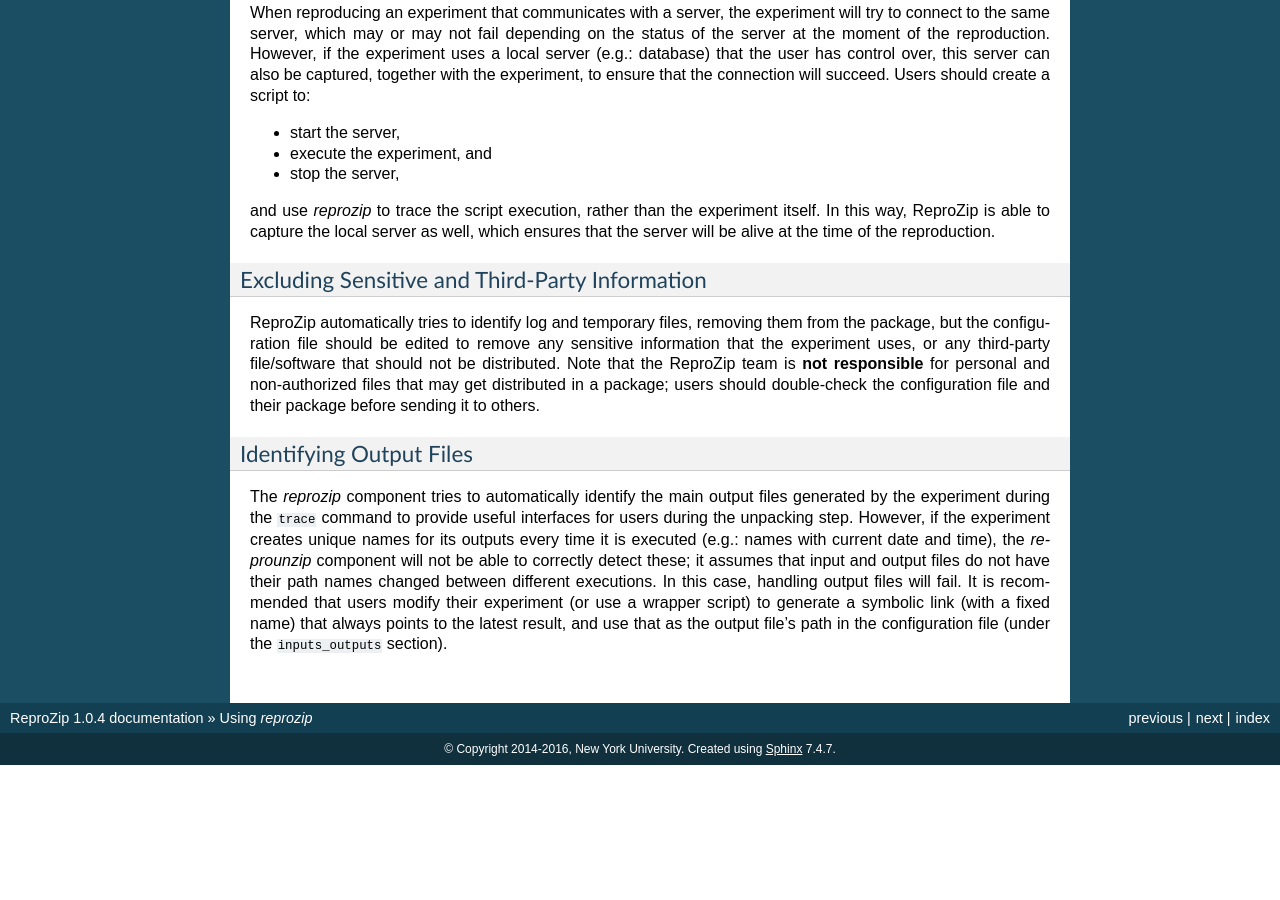
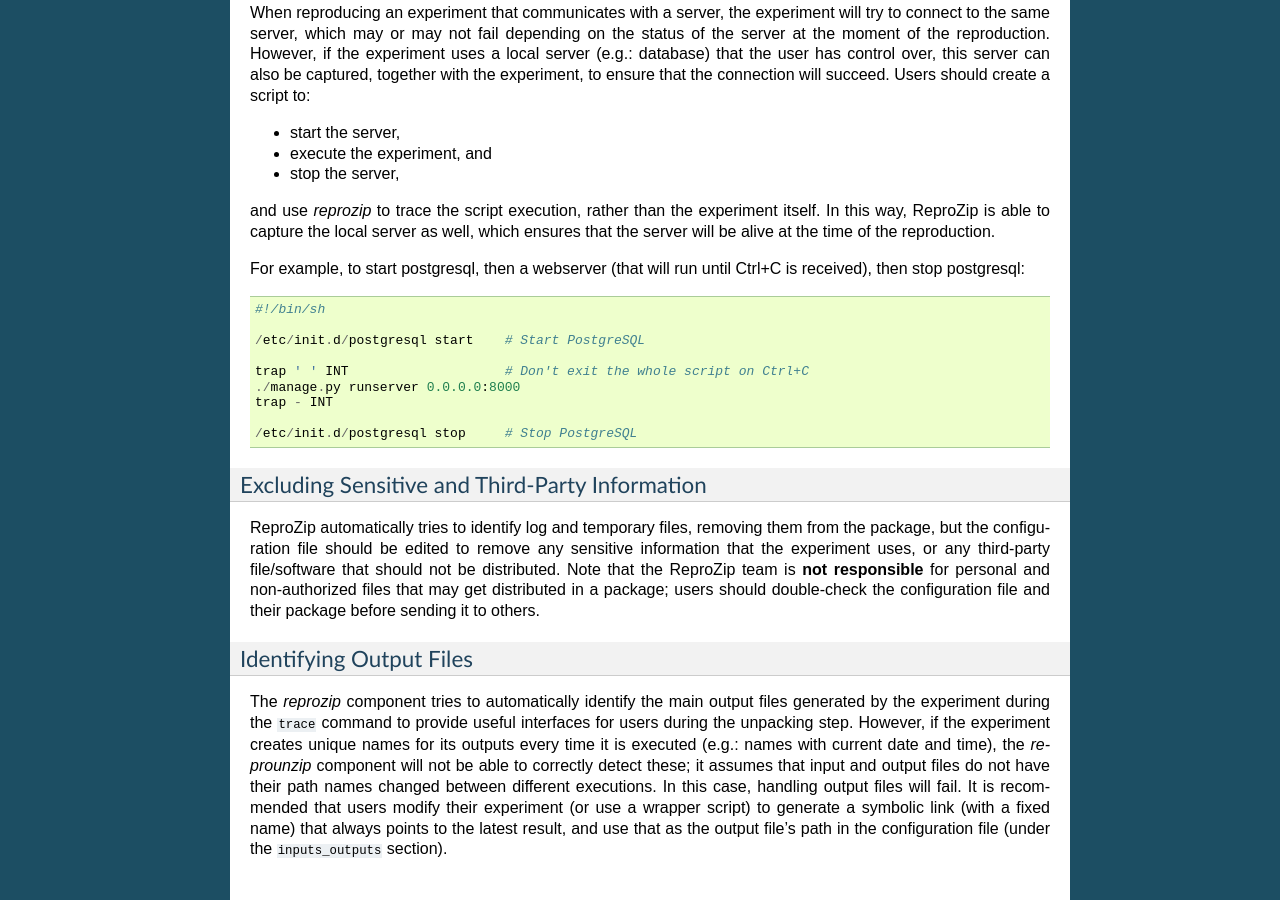
Before and after one commit to VIDA-NYU/reprozip, a Sphinx documentation site: the page built from docs/packing.rst, in a window 1280 px wide and 900 px high, scrolled down 3951 px. Built offline with Sphinx 7.4.7, drawn with Linux system fonts in a browser that asks for light colours; before the commit the page ends 4716 px from its top, so only the background shows below that.

Commit message:
DOC: Add example wrapper script

```diff
--- a/docs/faq.rst
+++ b/docs/faq.rst
@@ -9,7 +9,7 @@
 Yes! However, note that only tracing the client will not capture the full story: reproducibility is better achieved (and guaranteed) if the server is traced as well.
 Having said that, currently, ReproZip can only trace local servers: if the server is remote (i.e., running in another machine), ReproZip cannot capture it. In this case, you can trace the client, and the experiment can only be reproduced if the remote server is still running at the moment of the reproduction.
 
-The easiest way to pack a local client-server experiment is to write a script that starts the server, runs your client(s), and then shuts down the server; ReproZip can then trace this script. See :ref:`Further Considerations When Packing <packing-further>` for more information.
+The easiest way to pack a local client-server experiment is to write a script that starts the server, runs your client(s), and then shuts down the server; ReproZip can then trace this script. See :ref:`Capturing Connections to Servers <packing-clientserv>` for more information.
 
 Can ReproZip pack a database?
 =============================
--- a/docs/packing.rst
+++ b/docs/packing.rst
@@ -177,6 +179,18 @@
 
 and use *reprozip* to trace the script execution, rather than the experiment itself. In this way, ReproZip is able to capture the local server as well, which ensures that the server will be alive at the time of the reproduction.
 
+For example, to start postgresql, then a webserver (that will run until Ctrl+C is received), then stop postgresql::
+
+    #!/bin/sh
+
+    /etc/init.d/postgresql start    # Start PostgreSQL
+
+    trap ' ' INT                    # Don't exit the whole script on Ctrl+C
+    ./manage.py runserver 0.0.0.0:8000
+    trap - INT
+
+    /etc/init.d/postgresql stop     # Stop PostgreSQL
+
 Excluding Sensitive and Third-Party Information
 +++++++++++++++++++++++++++++++++++++++++++++++
 
```
Also changed, not shown: other parts of docs/packing.rst (+2 -0 lines).
